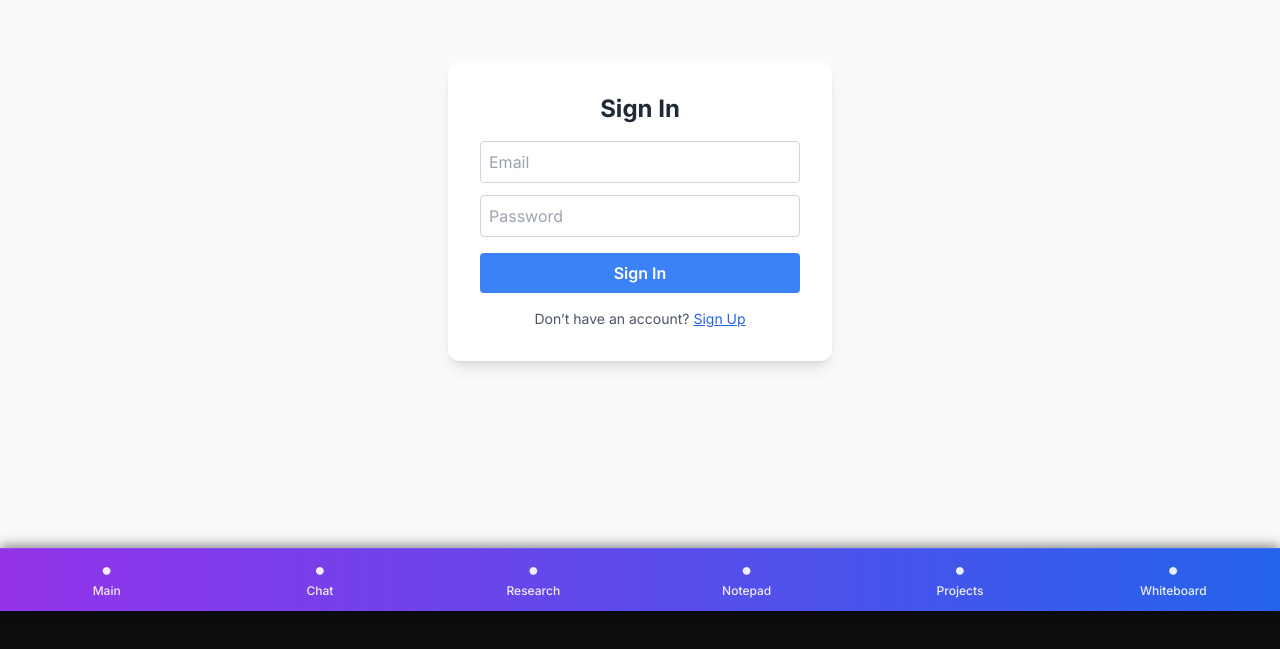
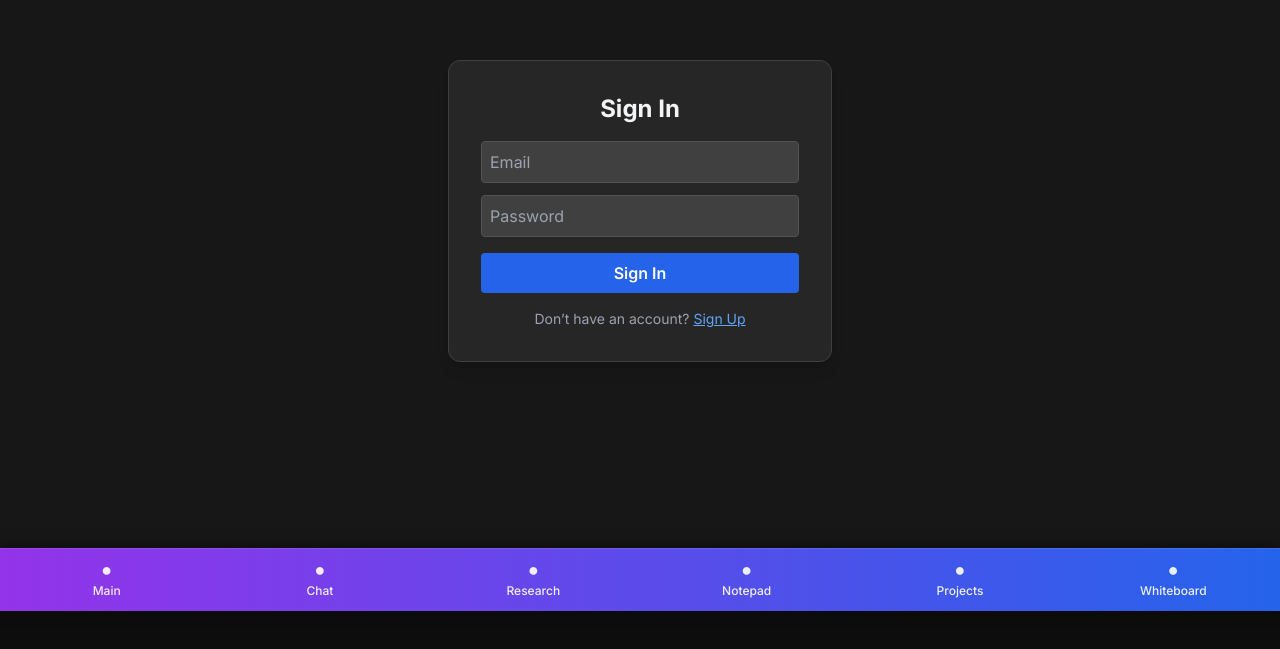
Before and after one commit to MrPigington/VisuaRealm, a Next.js app: page /login in a window 1280 px wide. Shown: the part 189-838 px from the top of the page. Built offline with nearby package versions, Linux system fonts and the light colour scheme; no server answers.

Commit message:
🩵 Fix login page: readable inputs, stop auto redirect, safer verification

```diff
--- a/src/app/login/page.tsx
+++ b/src/app/login/page.tsx
@@ -1,10 +1,13 @@
 "use client";
 
-import { useState, useEffect } from "react";
+import { useState } from "react";
 import { useRouter } from "next/navigation";
 import { supabase } from "@/lib/supabaseClient";
 
-// 💡 no export const dynamic / revalidate here — client pages can’t use them
+// ✅ Prevent Next.js from trying to prerender this page
+export const dynamic = "force-dynamic";
+export const revalidate = false;
+export const fetchCache = "force-no-store";
 
 export default function LoginPage() {
   const router = useRouter();
@@ -13,14 +16,7 @@ export default function LoginPage() {
   const [loading, setLoading] = useState(false);
   const [mode, setMode] = useState<"signin" | "signup">("signin");
 
-  useEffect(() => {
-    const checkUser = async () => {
-      const { data } = await supabase.auth.getUser();
-      if (data?.user) router.push("/chat");
-    };
-    checkUser();
-  }, [router]);
-
+  // 🔐 Sign In
   async function handleSignIn() {
     setLoading(true);
     const { error } = await supabase.auth.signInWithPassword({ email, password });
@@ -29,18 +25,23 @@ export default function LoginPage() {
     else router.push("/chat");
   }
 
+  // 🪪 Sign Up (no redirect until verified)
   async function handleSignUp() {
     setLoading(true);
-    const { error } = await supabase.auth.signUp({ email, password });
+    const { data, error } = await supabase.auth.signUp({
+      email,
+      password,
+    });
     setLoading(false);
     if (error) alert(error.message);
-    else alert("✅ Account created! Check your email for verification.");
+    else if (!data.user?.email_confirmed_at)
+      alert("Account created — please check your email to verify before logging in.");
   }
 
   return (
-    <div className="flex flex-col items-center justify-center min-h-screen bg-gray-50">
-      <div className="w-full max-w-sm bg-white shadow-lg rounded-xl p-8">
-        <h1 className="text-2xl font-bold mb-4 text-center text-gray-800">
+    <div className="flex flex-col items-center justify-center min-h-screen bg-neutral-900 text-gray-100">
+      <div className="w-full max-w-sm bg-neutral-800 shadow-lg rounded-xl p-8 border border-neutral-700">
+        <h1 className="text-2xl font-bold mb-4 text-center">
           {mode === "signin" ? "Sign In" : "Create Account"}
         </h1>
 
@@ -49,34 +50,30 @@ export default function LoginPage() {
           placeholder="Email"
           value={email}
           onChange={(e) => setEmail(e.target.value)}
-          className="w-full border border-gray-300 p-2 rounded mb-3 focus:outline-none focus:ring focus:ring-blue-200"
+          className="w-full bg-neutral-700 text-gray-100 border border-neutral-600 p-2 rounded mb-3 focus:outline-none focus:ring focus:ring-blue-400"
         />
         <input
           type="password"
           placeholder="Password"
           value={password}
           onChange={(e) => setPassword(e.target.value)}
-          className="w-full border border-gray-300 p-2 rounded mb-4 focus:outline-none focus:ring focus:ring-blue-200"
+          className="w-full bg-neutral-700 text-gray-100 border border-neutral-600 p-2 rounded mb-4 focus:outline-none focus:ring focus:ring-blue-400"
         />
 
         <button
           onClick={mode === "signin" ? handleSignIn : handleSignUp}
           disabled={loading}
-          className="w-full bg-blue-500 hover:bg-blue-600 text-white py-2 rounded font-semibold transition disabled:opacity-60"
+          className="w-full bg-blue-600 hover:bg-blue-700 text-white py-2 rounded font-semibold transition disabled:opacity-60"
         >
-          {loading
-            ? "Processing..."
-            : mode === "signin"
-            ? "Sign In"
-            : "Sign Up"}
+          {loading ? "Processing..." : mode === "signin" ? "Sign In" : "Sign Up"}
         </button>
 
-        <p className="mt-4 text-center text-sm text-gray-600">
+        <p className="mt-4 text-center text-sm text-gray-400">
           {mode === "signin" ? (
             <>
               Don’t have an account?{" "}
               <button
-                className="text-blue-600 underline"
+                className="text-blue-400 underline"
                 onClick={() => setMode("signup")}
               >
                 Sign Up
@@ -86,7 +83,7 @@ export default function LoginPage() {
             <>
               Already have an account?{" "}
               <button
-                className="text-blue-600 underline"
+                className="text-blue-400 underline"
                 onClick={() => setMode("signin")}
               >
                 Sign In
```
